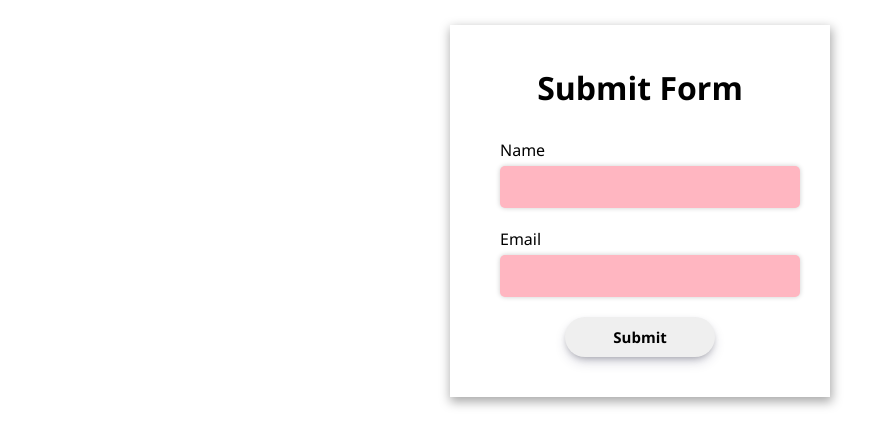
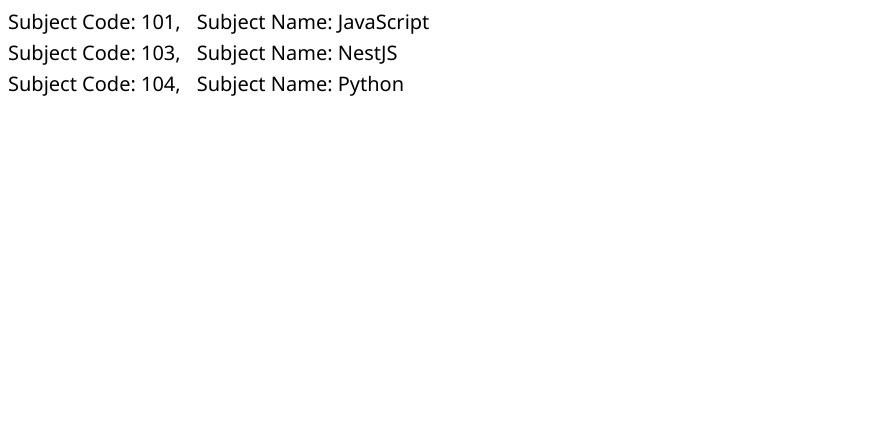
Before and after one commit to tee2490/AngularBasic, an Angular app: page / in a window 1280 px wide. Shown: the top 446 px of the page, without its empty margins (0-891 px from the left). Built offline with nearby package versions, Linux system fonts and the light colour scheme.

Commit message:
Section03 Grouping elements with ng-container

```diff
--- a/src/app/app.component.css
+++ b/src/app/app.component.css
@@ -1,94 +1,3 @@
-form {
-  width: 280px;
-  margin: 0 auto;
-  background-color: #fff;
-  padding: 20px 50px 40px;
-  box-shadow: 1px 4px 10px 1px #aaa;
-  margin-top: 25px;
-  font-family: "Segoe UI", Tahoma, Geneva, Verdana, sans-serif;
-}
-h1 {
-  text-align: center;
-  margin-bottom: 30px;
-}
-.form-group {
-  margin-bottom: 20px;
-}
-label {
-  display: block;
-  margin-bottom: 5px;
-}
-input {
-  width: 100%;
-  padding: 10px;
-  border: none;
-  border-radius: 5px;
-  box-shadow: 0 0 5px rgba(0, 0, 0, 0.2);
-  font-size: 16px;
-}
-button {
-  display: block;
-  margin: 20px auto 0;
-  width: 150px;
-  height: 40px;
-  border-radius: 25px;
-  border: none;
-  color: #000;
-  font-size: 15px;
-  font-weight: 700;
-  box-shadow: rgba(50, 50, 93, 0.25) 0px 6px 12px -2px,
-    rgba(0, 0, 0, 0.3) 0px 3px 7px -3px;
-  transition: background-color 0.3s ease-in-out, letter-spacing 0.3s ease-in-out;
-  cursor: pointer;
-}
-button:hover {
-  background-color: #c9c9c9;
-  letter-spacing: 0.2em;
-}
-form {
-  width: 280px;
-  margin: 0 auto;
-  background-color: #fff;
-  padding: 20px 50px 40px;
-  box-shadow: 1px 4px 10px 1px #aaa;
-  margin-top: 25px;
-  font-family: "Segoe UI", Tahoma, Geneva, Verdana, sans-serif;
-}
-h1 {
-  text-align: center;
-  margin-bottom: 30px;
-}
-.form-group {
-  margin-bottom: 20px;
-}
-label {
-  display: block;
-  margin-bottom: 5px;
-}
-input {
-  width: 100%;
-  padding: 10px;
-  border: none;
-  border-radius: 5px;
-  box-shadow: 0 0 5px rgba(0, 0, 0, 0.2);
-  font-size: 16px;
-}
-button {
-  display: block;
-  margin: 20px auto 0;
-  width: 150px;
-  height: 40px;
-  border-radius: 25px;
-  border: none;
-  color: #000;
-  font-size: 15px;
-  font-weight: 700;
-  box-shadow: rgba(50, 50, 93, 0.25) 0px 6px 12px -2px,
-    rgba(0, 0, 0, 0.3) 0px 3px 7px -3px;
-  transition: background-color 0.3s ease-in-out, letter-spacing 0.3s ease-in-out;
-  cursor: pointer;
-}
-button:hover {
-  background-color: #c9c9c9;
-  letter-spacing: 0.2em;
-}
+.subject-row { margin-bottom: 4px }
+.subject-row .code { margin-right: 16px }
+.subject-row span { font-size: 20px }
--- a/src/app/app.component.html
+++ b/src/app/app.component.html
@@ -1,32 +1,8 @@
-<form *ngIf="!formSubmitted">
-  <h1>Submit Form</h1>
-  <div class="form-group">
-    <label for="name">Name</label>
-    <input
-      type="text"
-      name="name"
-      [(ngModel)]="nm"
-      [ngStyle]="{ 'background-color': nm ? 'lightgreen' : '#ffb6c1' }"
-      required
-    />
-  </div>
-
-  <div class="form-group">
-    <label for="email">Email</label>
-    <input
-      type="email"
-      name="email"
-      [(ngModel)]="em"
-      [ngStyle]="{
-        'background-color': emailIsValid ? 'lightgreen' : '#ffb6c1'
-      }"
-      (input)="checkEmailValidation(em)"
-      autocomplete="off"
-      required
-    />
-  </div>
-
-  <button type="submit" (click)="showMessage()">Submit</button>
-</form>
-
-<p *ngIf="formSubmitted">Form submitted successfully</p>
+@for (subject of subjectList; track subject.subCode ?? subject.name) {
+  @if (subject.subCode) {
+    <div class="subject-row">
+      <span class="code">Subject Code: {{ subject.subCode }},</span>
+      <span class="name">Subject Name: {{ subject.name }}</span>
+    </div>
+  }
+}
--- a/src/app/app.component.ts
+++ b/src/app/app.component.ts
@@ -11,23 +11,22 @@
   styleUrl: './app.component.css',
 })
 export class AppComponent {
-  nm: string = '';
-  em: string = '';
-  emailIsValid: boolean = false;
-  formSubmitted: boolean = false;
-
-  checkEmailValidation(em: string): void {
-    if (em.includes('@') && em.includes('.com')) {
-      this.emailIsValid = true;
-    } else {
-      this.emailIsValid = false;
-    }
-  }
-  showMessage() {
-    if (this.nm && this.emailIsValid) {
-      this.formSubmitted = true;
-    } else {
-      this.formSubmitted = false;
-    }
-  }
+  subjectList = [
+    {
+      subCode: 101,
+      name: 'JavaScript',
+    },
+    {
+      // subCode: 102,
+      name: 'C++',
+    },
+    {
+      subCode: 103,
+      name: 'NestJS',
+    },
+    {
+      subCode: 104,
+      name: 'Python',
+    },
+  ];
 }
```
